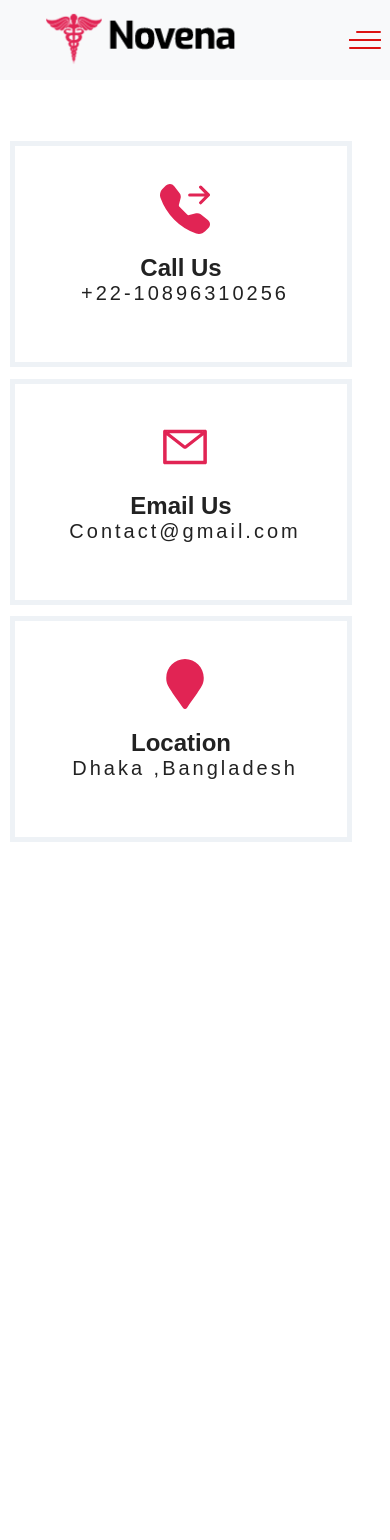
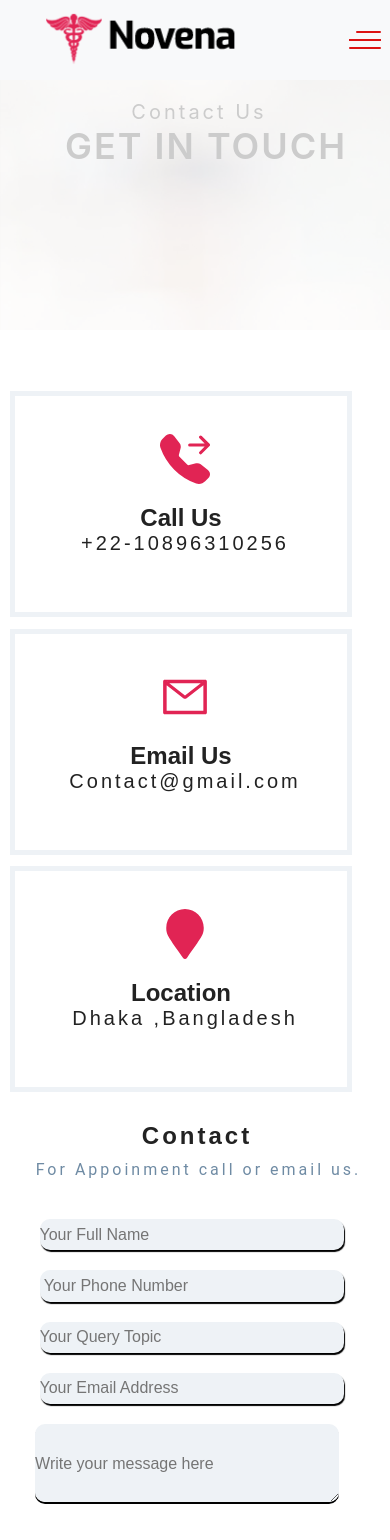
Before and after one commit to FarhanBinShafiq/medical-landing-page, a React (Create React App) app: page /contact in a window 390 px wide. Shown: the top 1540 px of the page. Before the commit the page ends 844 px from the top, so only its background shows below. Built offline with nearby package versions, Linux system fonts and the light colour scheme.

Commit message:
conatact final

```diff
--- a/src/App.js
+++ b/src/App.js
@@ -13,7 +13,7 @@ import Home from "./components/Home/Home";
 import Package from "./components/Package/Package";
 
 import Services from "./components/Shared/Services/Services";
-import Cards from "./components/Shared/Cards/Cards";
+
 
 
 function App() {
@@ -25,16 +25,17 @@ function App() {
 
       <BrowserRouter>
         <Header></Header>
-        {/* <Routes>
-          <Route path="/" element={<Home />}></Route>
+      <Routes>
+          {/* <Route path="/" element={<Home />}></Route>
           <Route path="home" element={<Home />}></Route>
           <Route path="department" element={<Departments />}></Route>
+<Route path="clients" element={<Clients />}></Route>
+          <Route path="blogs" element={<Blogs />}></Route> */}
 
-          <Route path="blogs" element={<Blogs />}></Route>
-          <Route path="clients" element={<Clients />}></Route>
+          <Route path="contact" element={<Contact/>}></Route>
 
-        </Routes>  */}
-       <Cards/>
+        </Routes>
+
         {/* <Services/>  */}
         {/* <Footer></Footer>  */}
 
--- a/src/components/Contact/Contact.css
+++ b/src/components/Contact/Contact.css
@@ -1,17 +1,18 @@
-*{
+* {
     margin: 0;
     padding: 0;
 
 }
 
-.contact-top{
+.contact-top {
     background-image: url('../../images/bg-4.jpg');
-    height: 280px;
+    height: 250px;
     padding-top: 5%;
-    opacity: 0.5;
+    opacity: 0.2;
+    background-repeat: no-repeat;
 }
 
-.contact-top h6{
+.contact-top h6 {
 
     font-size: 36px;
     text-transform: uppercase;
@@ -21,60 +22,93 @@
     text-align: center;
 }
 
-.contact-top p{
+.contact-top p {
     text-align: center;
 }
 
 
 
-.form-navbar{
+.form-navbar {
     text-align: center;
-
     padding-top: 30px;
-    width:100%;
+    width: 100%;
 }
 
-.conatct-form{
-    padding-top: 40px;
-    text-align: center;
+.form-nav-top>h3 {
+    font-family: "Exo", sans-serif;
+    font-weight: 700;
+    color: #222;
+    margin-bottom: 10px;
 }
 
-.form-first .form-second,.conatct-input {
+.form-nav-top>p {
+    font-family: "Roboto", sans-serif;
+    font-size: 16px;
+    color: #6F8BA4;
+    font-weight: 400;
+}
 
-       border-radius: 5px;
-       margin-bottom: 20px;
-       margin-left: 20px;
-       width: 35%;
-       height: 60px;
+.conatct-form {
+    padding-top: 40px;
+
+}
+
+.conatct-input {
+
+    border-radius: 5px;
+    margin-bottom: 20px;
+    margin-left: 20px;
+    width: 40%;
+    height: 20px;
+    border-radius: 10px;
+    border: none;
+    background-color: #EEF2F6;
+    box-shadow: 1px 2px 1px;
+    font-family: 'Quicksand', sans-serif;
+    font-size: 16px;
+    padding-top: 2%;
+    padding-bottom: 2%;
+    margin-left: 20px;
+
 }
 
 
-.contact-submit-btn{
+.contact-text-area {
+    border-radius: 10px;
+    border: none;
+    background-color: #EEF2F6;
+    box-shadow: 1px 2px 1px;
+    font-family: 'Quicksand', sans-serif;
+    font-size: 16px;
+    width: 81%;
+    height: 20px;
+    border-radius: 10px;
+    box-shadow: 0 2px 0px;
+    padding-top: 2%;
+    padding-bottom: 10%;
+    margin-left: 10px;
+}
+
+
+.contact-submit-btn {
+    cursor: pointer;
+    margin-right: 50%;
     border-radius: 5px;
     font-size: 22px;
     font-weight: 500;
-    background-color: #d8e8d9;
     margin-top: 20px;
     height: 60px;
     width: 30%;
+    background-color: #223a66;
+    color: #fff;
+    border-color: #223a66
 }
 
 
-.contact-text-area,.conatct-input {
-    width: 50%;
-    height: 40px;
-    border-radius: 5px;
-    border: none;
-    background: #d7ffdb;
-    box-shadow: 0 2px 0px ;
-    font-family: 'Quicksand', sans-serif;
-    font-size: 16px;
-    color: #757575;
-    height: 122px;
-   margin-left: 10px;
+.contact-submit-btn:hover{
+    background-color: #e83e8c;;
+}
 
-
-  }
 
 
 
@@ -82,51 +116,46 @@
 
 @media screen and (max-width:768px) {
 
-
-    .form-navbar{
-         margin-top: 0;
-        padding-top: 0;
-
+    .form-navbar {
+        margin-left: 5%;
     }
 
-    .conatct-form{
-        padding-top: 10;
-
+    .form-nav-top>h3 {
+        margin-right: 40px;
     }
 
-    .form-first .form-second, input{
-           box-sizing: border-box;
-           width: 60%;
-           height: 30px;
+    .form-nav-top>p {
+        margin-right: 40px;
     }
-
-    .contact-text-area{
-        width: 60%;
-        height: 40px;
-        border-radius: 5px;
-        border: none;
-        background: #d7ffdb;
-        box-shadow: 0 2px 0px ;
-        font-family: 'Quicksand', sans-serif;
-        font-size: 16px;
-        color: #757575;
-        height: 122px;
-       margin-left: 10px;
-
-
-      }
 
 
 
 
-    .contact-submit-btn{
-        border-radius: 5px;
-        font-size: 14px;
-        font-weight: 300;
-        background-color: aquamarine;
-        margin-top: 20px;
-        margin-left: 0;
+    .conatct-input {
+        padding-top: 4%;
+        padding-bottom: 4%;
+        box-sizing: border-box;
+        width: 78%;
+        display: block;
 
     }
 
+
+    .contact-text-area {
+       margin-left: 4%;
+        width: 78%;
+        display: block;
+        padding-top: 8%;
+        padding-bottom: 12%;
+
+    }
+
+
+    .contact-submit-btn {
+        border-radius: 5px;
+        font-size: 18px;
+        font-weight: 300;
+        margin-left: 20%;
+    }
+
 }
--- a/src/components/Contact/Contact.js
+++ b/src/components/Contact/Contact.js
@@ -14,33 +14,21 @@ const Contact = () => {
 
 
             <div className='form-navbar'>
-                <div>
-                    <h3>Contact With Us</h3>
+                <div className='form-nav-top'>
+                    <h3>Contact</h3>
 
-                    <p>For Appoinment call us or email.</p>
+                    <p>For Appoinment call or email us.</p>
 
                 </div>
 
                 <div className='conatct-form'>
                     <form action="">
-                        <div className='form-first'>
-                            <input className='conatct-input' type="text" placeholder='Your First Name' />  <br/>
-                            <input className='conatct-input'  type="text" placeholder='Your Last Name' />    <br/>
-                           < input className='conatct-input'  type="text" placeholder=' Your Phone Number' />   <br/>
-
-                        </div>
-
-                        <div className='form-second'>
-                            <input className='conatct-input'  type="text" placeholder='Your Query Topic' /><br/>
-                            <input className='conatct-input'  type="text" placeholder='Your Email Address' /> <br/>
-                            <textarea name="comments" className='contact-text-area' placeholder='Write your message here'></textarea>
-
-                        </div>
-
-
-
-
-                        <button className='contact-submit-btn'>Send Your message</button>
+                        <input className='conatct-input' type="text" placeholder='Your Full Name' />
+                        < input className='conatct-input' type="text" placeholder=' Your Phone Number' />
+                        <input className='conatct-input' type="text" placeholder='Your Query Topic' />
+                        <input className='conatct-input' type="text" placeholder='Your Email Address' />
+                        <textarea name="comments" className='contact-text-area' placeholder='Write your message here'></textarea><br />
+                        <button className='contact-submit-btn'>Send Your Message</button>
                     </form>
                 </div>
             </div>
--- a/src/components/Header/Header.css
+++ b/src/components/Header/Header.css
@@ -105,7 +105,7 @@
     position: relative;
     width: 32px;
     height: 2px;
-    background: #dc1313;
+    background-color: #dc1313;
     transition: all 0.45s ease-in-out;
   }
 
```
